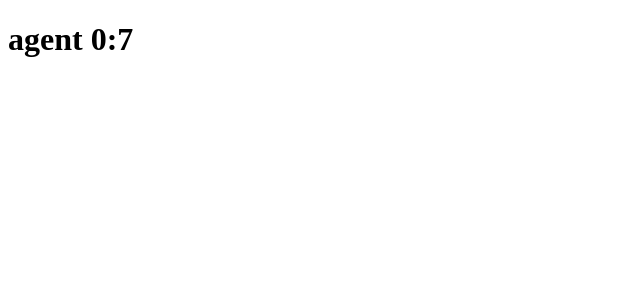
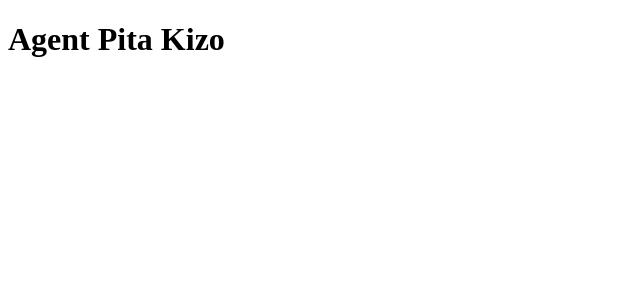
Before and after one commit to KamilNowakk/stronachmury, a React (Create React App) app in the folder stronachmury/: page / in a window 1280 px wide. Shown: the top 300 px of the page, without its empty margins (0-640 px from the left). Built offline with nearby package versions, Linux system fonts and the light colour scheme.

Commit message:
Update index.js

```diff
--- a/stronachmury/src/index.js
+++ b/stronachmury/src/index.js
@@ -3,5 +3,5 @@ import ReactDOM from 'react-dom/client';
 
 const root = ReactDOM.createRoot(document.getElementById('root'));
 root.render(
-  <h1>agent 0:7</h1>
+  <h1>Agent Pita Kizo</h1>
 );
```
